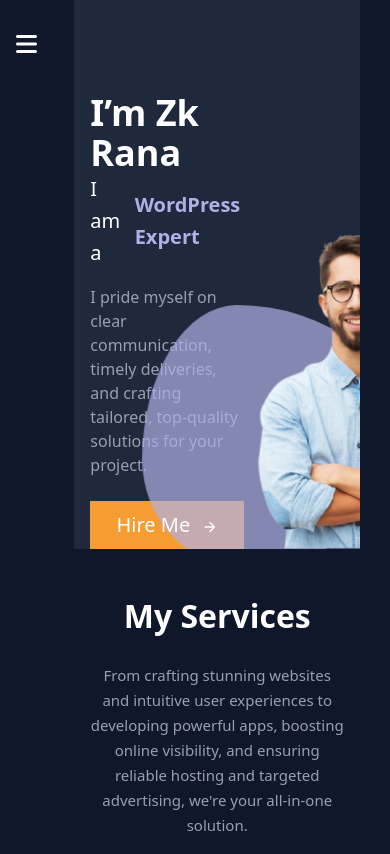
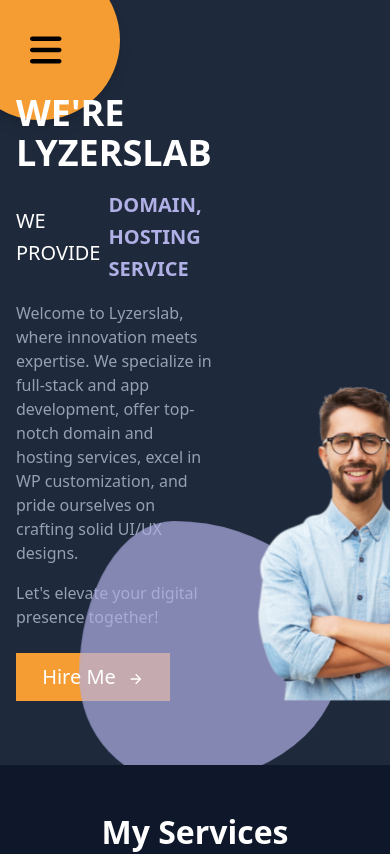
Before and after one commit to zkrana/portfolio, a Next.js app: page / in a window 390 px wide. Shown: the top 854 px of the page. Built offline with nearby package versions, Linux system fonts and the light colour scheme.

Commit message:
Portfolio UI and website theme change to company

```diff
--- a/app/components/hero/Hero.jsx
+++ b/app/components/hero/Hero.jsx
@@ -1,22 +1,35 @@
 "use client";
 import Image from "next/image";
-import PersonalImg from "../../../public/zk.png"; // Make sure this path is correct
+import PersonalImg from "../../../public/zk.png";
 import ToggleSkill from "./SkillToggle";
+import { FontAwesomeIcon } from "@fortawesome/react-fontawesome";
+import { faBars } from "@fortawesome/free-solid-svg-icons";
 
 export default function Hero() {
   return (
-    <div className="bg-[#1E293B] flex sm:flex-row flex-col justify-between items-center pt-[93px] sm:pl-[60px] pl-4 sm:pr-0 pr-4 overflow-hidden">
-      <div className="flex justify-between items-end w-full relative">
-        <div className="content sm:pb-16 pb-0">
-          <h1 className="her-t 2xl:text-8xl text-4xl 2xl:leading-[98px] font-[700] text-text ">
-            I’m Zk Rana
+    <div className="bg-[#1E293B] relative flex sm:flex-row flex-col justify-between items-center pt-[93px] sm:pl-[60px] pl-4 sm:pr-0 pr-4 overflow-hidden">
+      <div
+        className="absolute w-36 h-36 flex justify-center rounded-full items-center -left-10 -top-10
+       transition-all hover:w-40 hover:h-40 text-3xl hover:text-4xl shadow-md hover:shadow-lg bg-[#121f34] text-white hover:!text-black hover:bg-[#f59d32] pl-3 pt-5"
+      >
+        <FontAwesomeIcon className="cursor-pointer" icon={faBars} />
+      </div>
+      <div className="max-w-6xl mx-auto flex justify-between gap-8 sm:gap-10 lg:gap-14 items-end w-full pb-16 sm:pb-0 relative">
+        <div className="content lg:w-[calc(65%-28px)] sm:w-[calc(65%-20px)] w-full sm:pb-16 pb-0">
+          <h1 className="her-t 2xl:text-6xl text-4xl font-bold text-text uppercase">
+            We're Lyzerslab
           </h1>
 
           <ToggleSkill />
 
           <p className="hero-desc text-base text-sub-head pt-4 max-w-lg ">
-            I pride myself on clear communication, timely deliveries, and
-            crafting tailored, top-quality solutions for your project.
+            Welcome to Lyzerslab, where innovation meets expertise. We
+            specialize in full-stack and app development, offer top-notch domain
+            and hosting services, excel in WP customization, and pride ourselves
+            on crafting solid UI/UX designs.
+          </p>
+          <p className="hero-desc text-base text-sub-head pt-4">
+            Let's elevate your digital presence together!
           </p>
 
           <div className="w-[154px] h-12 mt-6">
@@ -27,7 +40,7 @@
               download
               aria-label="Download CV"
             >
-              <span className="text-xl z-10">Hire Me</span> {/* Text color */}
+              <span className="text-xl z-10">Hire Me</span>
               <svg
                 className="mt-1 z-10"
                 width="16"
@@ -52,7 +65,7 @@
             </a>
           </div>
         </div>
-        <div>
+        <div className="lg:w-[calc(35%-28px)] sm:w-[calc(35%-20px)] w-full">
           <div class="shape-blob overflow-hidden"></div>
           <figure className="personalImg sm:absolute relative sm:right-[58px] sm:left-auto left-0 bottom-0">
             <Image src={PersonalImg} alt="Hero" />
--- a/app/components/hero/SkillToggle.jsx
+++ b/app/components/hero/SkillToggle.jsx
@@ -5,19 +5,23 @@
   const Skills = [
     {
       id: 1,
-      skill: "Front-end Developer",
+      skill: "Full-Stack Developement",
     },
     {
       id: 2,
-      skill: "Domain, Hosting Expert",
+      skill: "App Developement",
     },
     {
       id: 3,
-      skill: "WordPress Expert",
+      skill: "Domain, Hosting Service",
     },
     {
       id: 4,
-      skill: "Dreamer",
+      skill: "WP Customization",
+    },
+    {
+      id: 5,
+      skill: "Solid UI/UX Design",
     },
   ];
   const [currentSkillIndex, setCurrentSkillIndex] = useState(0);
@@ -59,9 +63,9 @@
   }, []);
 
   return (
-    <div className="flex items-center gap-2">
-      <h4 className="skill-toggle 2xl:text-6xl xl:text-4xl text-2xl xl:leading-[98px] text-text font-bold ">
-        <span className="font-normal"> I am a </span>
+    <div className="flex items-center gap-2 mt-4">
+      <h4 className="skill-toggle xl:text-4xl text-2xl text-text font-bold uppercase ">
+        <span className="font-normal"> We Provide </span>
         <span className={`skill-animation show ml-2`}>
           {" "}
           {Skills[currentSkillIndex].skill}{" "}
--- a/app/components/service/Service.jsx
+++ b/app/components/service/Service.jsx
@@ -12,7 +12,7 @@
       {/* Service Wrapper */}
       <div
         id="service"
-        className="service-wrapper flex gap-5 justify-between flex-wrap mt-[50px] sm:px-0 px-4"
+        className="service-wrapper max-w-6xl mx-auto flex gap-5 justify-between flex-wrap mt-[50px] sm:px-0 px-4"
       >
         <div className="service-item">
           <div className="mx-auto">
--- a/app/globals.css
+++ b/app/globals.css
@@ -123,7 +123,7 @@
 
   /* SkillToggle.css */
   .skill-toggle {
-    @apply flex items-center justify-center xl:h-[100px];
+    @apply flex items-center justify-center;
   }
 
   .skill-animation {
--- a/app/layout.tsx
+++ b/app/layout.tsx
@@ -5,8 +5,9 @@
 const inter = Inter({ subsets: ["latin"] });
 
 export const metadata: Metadata = {
-  title: "ZK Rana",
-  description: "Together We Make Difference",
+  title: "Lyzerslab",
+  description:
+    "Discover a powerhouse of digital solutions at Lyzerslab. From full-stack and app development to top-tier domain hosting, WP customization, and impeccable UI/UX design, we're your one-stop destination for innovative and tailored online experiences. Together We Make Difference",
 };
 
 export default function RootLayout({
--- a/app/page.tsx
+++ b/app/page.tsx
@@ -1,66 +1,10 @@
 "use client";
-import React, { useState, useEffect } from "react";
-import { FontAwesomeIcon } from "@fortawesome/react-fontawesome";
-import { faBars, faTimes } from "@fortawesome/free-solid-svg-icons";
-import { library } from "@fortawesome/fontawesome-svg-core";
-import Image from "next/image";
-import LeftSideBar from "./components/leftsidebar/LeftSideBar";
 import SecWrapper from "./components/SecWrapper";
-import RightSidebar from "./components/rightsidebar/RightSidebar";
-
-library.add(faBars, faTimes);
 
 export default function Home() {
-  const [showSidebar, setShowSidebar] = useState(false);
-  const [isMobile, setIsMobile] = useState(false);
-
-  const toggleSidebar = () => {
-    setShowSidebar(!showSidebar);
-  };
-
-  useEffect(() => {
-    const handleResize = () => {
-      setIsMobile(window.innerWidth < 1100);
-    };
-
-    window.addEventListener("resize", handleResize);
-    handleResize();
-
-    return () => {
-      window.removeEventListener("resize", handleResize);
-    };
-  }, []);
-
   return (
-    <div className="w-full flex gap-6 justify-between h-full">
-      <div className="w-[calc(17%-16px)]">
-        {isMobile && (
-          <div
-            className="text-white text-2xl cursor-pointer absolute left-4 top-7 z-[20]"
-            onClick={toggleSidebar}
-          >
-            {showSidebar ? (
-              <div className="fixed top-0 left-0 right-0 pl-5 pt-4 z-9999">
-                <FontAwesomeIcon icon={faTimes} />
-              </div>
-            ) : (
-              <FontAwesomeIcon icon={faBars} />
-            )}
-          </div>
-        )}
-
-        {isMobile && showSidebar && (
-          <div className="fixed top-0 left-0 right-0 pl-5 pt-4 z-9999">
-            <LeftSideBar isMobile={isMobile} showSidebar={showSidebar} />
-          </div>
-        )}
-
-        {!isMobile && <LeftSideBar isMobile={isMobile} showSidebar={true} />}
-      </div>
-      <div className="w-[calc(77.4%-16px)]">
-        <SecWrapper />
-      </div>
-      <div className="w-[calc(5.6%-16px)]">{!isMobile && <RightSidebar />}</div>
-    </div>
+    <>
+      <SecWrapper />
+    </>
   );
 }
```
